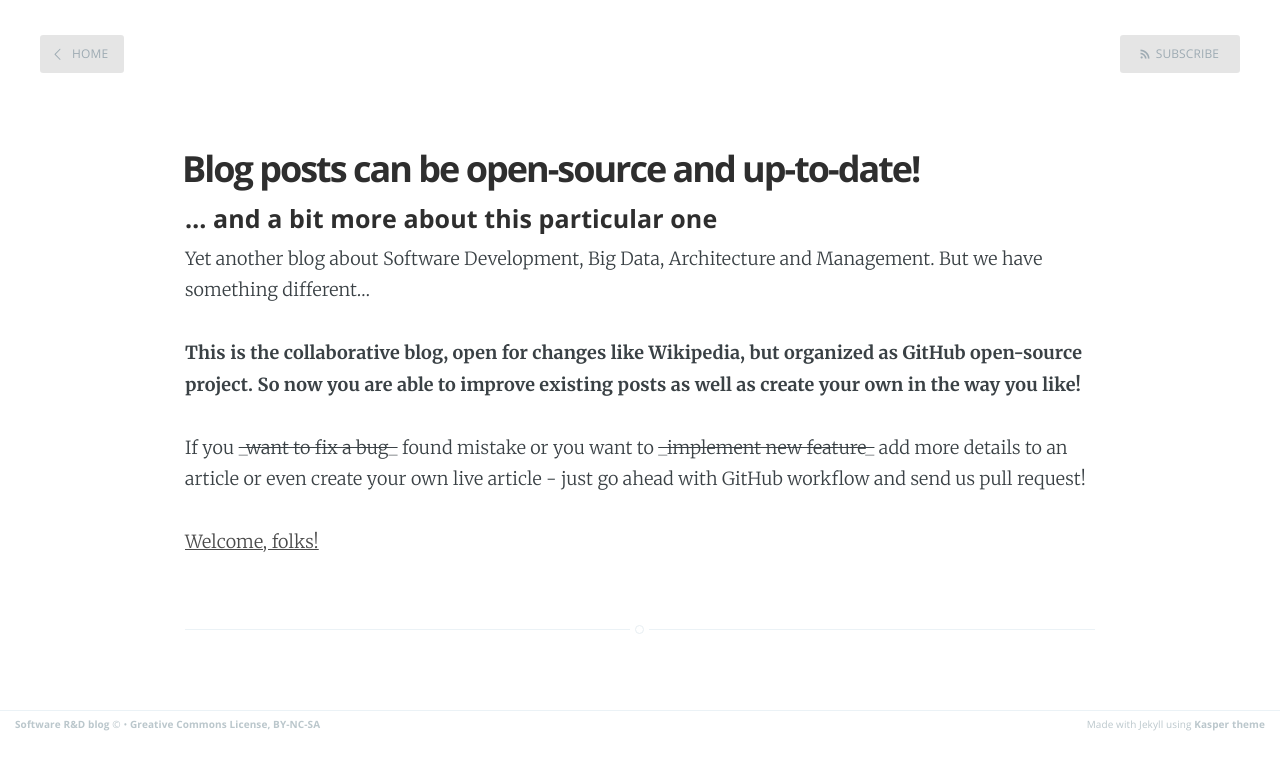
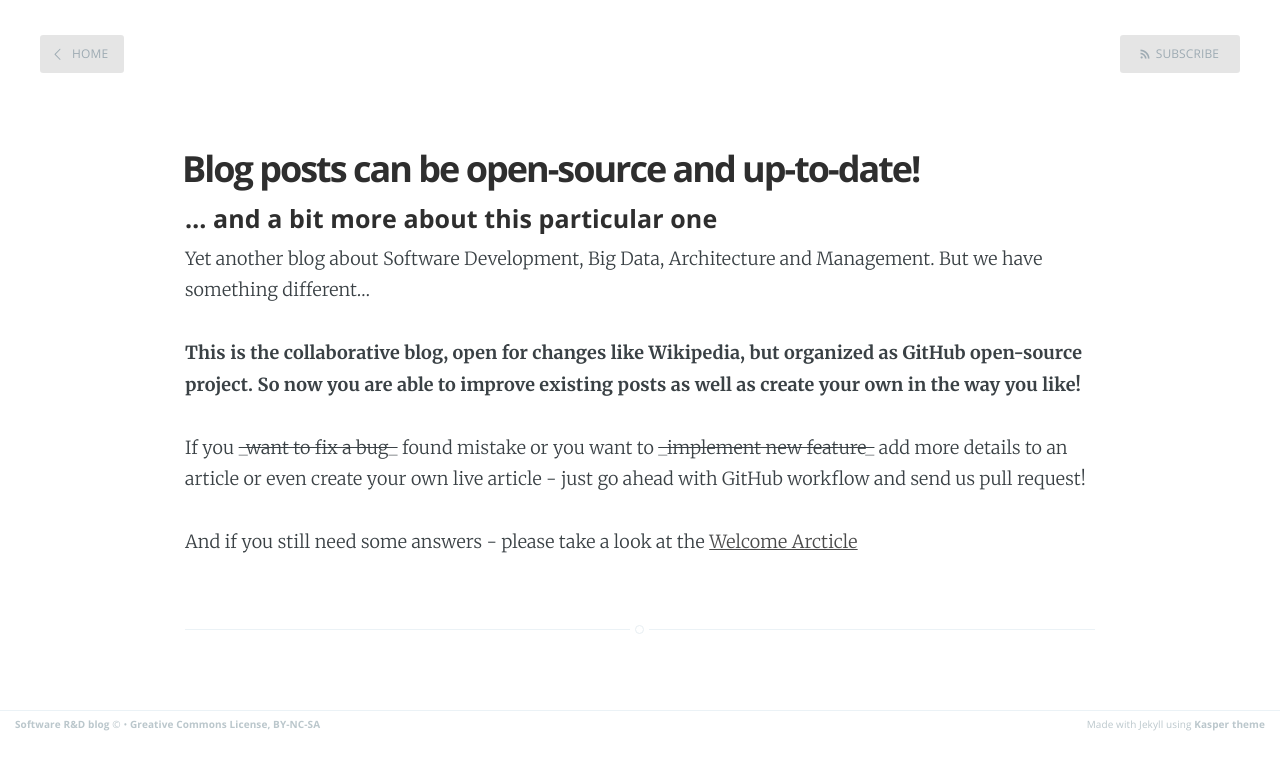
Before and after one commit to rndblog/rndblog.github.io, a Jekyll site: the page built from about.md, in a window 1280 px wide. Shown: the top 770 px of the page. Built offline with Jekyll 4.4.1, drawn with Linux system fonts in a browser that asks for light colours; Markdown is read by kramdown in place of the engine named in the settings.

Commit message:
Init settings

```diff
--- a/about.md
+++ b/about.md
@@ -11,4 +11,4 @@ Yet another blog about Software Development, Big Data, Architecture and Manageme
 
 If you <S>_want to fix a bug_</S> found mistake or you want to <S>_implement new feature_</S> add more details to an article or even create your own live article - just go ahead with GitHub workflow and send us pull request!
 
-[Welcome, folks!](http://rndblog.github.io/common/2015/08/28/welcome.html)
+And if you still need some answers - please take a look at the [Welcome Arcticle](http://rndblog.github.io/common/2015/08/28/welcome.html)
```
